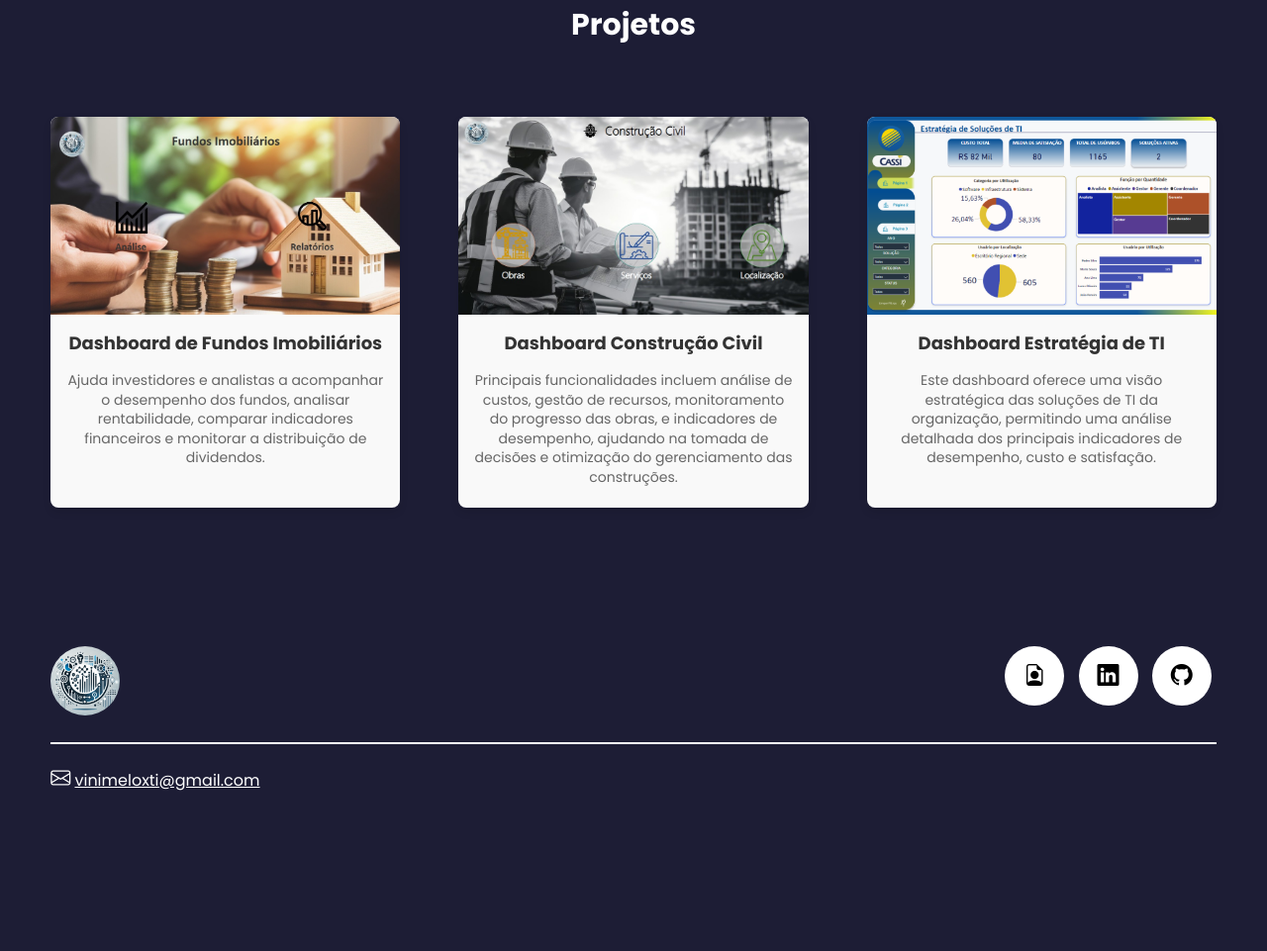
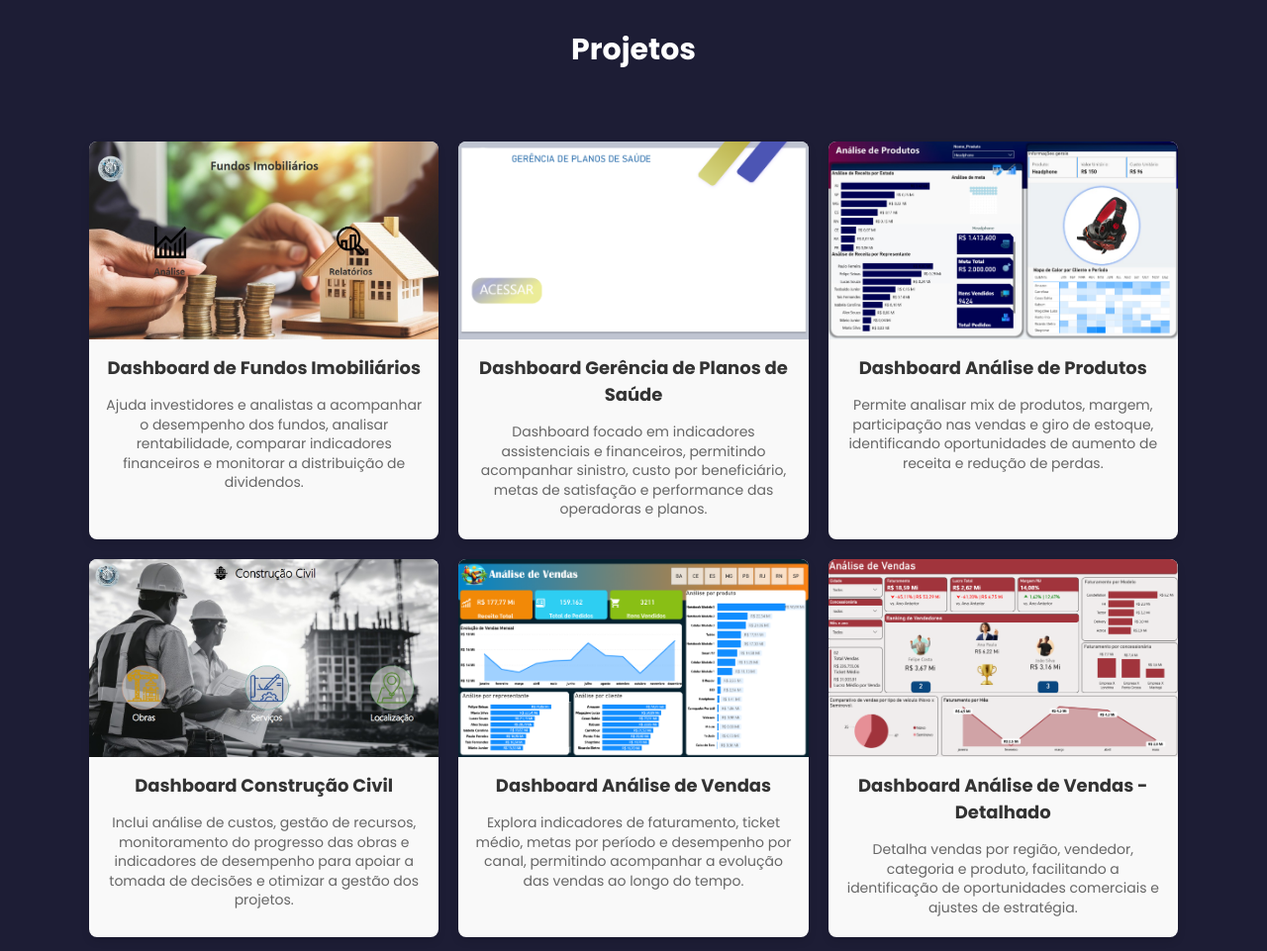
Before and after one commit to ViniPingu/SiteVini, a plain HTML site: page index.html in a window 1280 px wide. Shown: the part 1331-2292 px from the top of the page at 99% size. Before the commit the page ends 2193 px from the top, so only its background shows below. Drawn offline with nearby package versions, Linux system fonts and the light colour scheme.

Commit message:
Atualiza portfólio, imagens e link do GitHub

```diff
--- a/index.html
+++ b/index.html
@@ -51,9 +51,7 @@
              <div class="flex">
                  <div class="txt-topo-site">
                     <h1>Olá, me chamo Vinicius!</h1>
-                    <p>Meu portfólio destaca uma série de projetos voltados para a criação de dashboards estratégicos que atendem a múltiplas áreas de negócio.
-                    Cada painel foi desenvolvido com o objetivo de transformar dados complexos em insights visuais claros e acionáveis,
-                    facilitando a tomada de decisões estratégicas.</p>
+                    <p>Sou Analista de Dados especializado em transformar bases complexas em dashboards claros e acionáveis. Atuo em todo o ciclo de dados da extração e tratamento (ETL) à modelagem e visualização usando Power BI, SQL Server e Python para apoiar decisões estratégicas.</p>
                   <div class="btn-cotato">
                   <a href="#"></a>
                   </div>
@@ -127,12 +125,9 @@
 
            <div class="txt-sobre">
              <h2>Sobre Mim!</h2>
-             <p>Sou analista de dados com 2 anos de experiência em desenvolvimento de rotinas ETL,
-             garantindo a integridade dos dados. Especialista em Power BI para criar dashboards estratégicos e SQL Server para consultas complexas.
-             Possuo conhecimento em Python para extração de dados via API.
-             Analítico, orientado a resultados e colaborativo, com forte habilidade em resolver problemas.</p>
+             <p>Sou Analista de Dados com experiência em toda a jornada dos dados, desde a extração em APIs e bancos relacionais até a construção de modelos e dashboards para a alta gestão. Atuei em projetos nas áreas de educação, indústria alimentícia e relacionamento com o cliente, desenvolvendo rotinas de ETL em Python e Pentaho, modelagem de dados em SQL Server e PostgreSQL e painéis analíticos em Power BI e Metabase. Tenho foco em qualidade de dados, automação de processos e geração de indicadores que simplificam a tomada de decisão.</p>
              <div class="btn-social">
-                <a href="https://drive.google.com/file/d/1i2362ypA32CTXTFiCPgvjQFChdSM9t6L/view?usp=sharing" download="Currículo-vitinew.pdf"><button><i class="bi bi-file-earmark-person"></i></button></a>
+                <a href="https://drive.google.com/file/d/1_lfKpQxQy6t2spah4vx7jQaSd2g4sMzi/view?usp=sharing" download="Currículo-vitinew.pdf"><button><i class="bi bi-file-earmark-person"></i></button></a>
                 <a href="https://www.linkedin.com/in/viniciusmeloxti" target="_blank"><button><i class="bi bi-linkedin"></i></button></a>
                 <a href="https://github.com/ViniPingu"><button><i class="bi bi-github"></i></button></a>
              </div>
@@ -142,42 +137,76 @@
 
     </section><!--sobre-->
 
+
     <section id="projetos" class="projeto">
       <div class="interface">
           <h2 class="titulo">Projetos</h2>
           <div class="projetos-container">
+
               <div class="projeto-box">
-                  <!-- Adicione o link ao redor da imagem -->
-                  <a href="https://app.powerbi.com/view?r=eyJrIjoiNTRlZDk5NzItOWJkOC00MzUwLThiMjctMzBiYzEyNjcxNmM4IiwidCI6ImI2OWM3NGU2LTExM2UtNDdjOC04MmRlLWQxYTI3ODI1MzdhYyJ9" target="_blank">
+                  <a href="https://app.powerbi.com/view?r=eyJrIjoiNTUwZWY3MzgtNzQ3OS00NjFkLWI4OTctMTE5NTU1ZmI4OGM2IiwidCI6Ijc3NzBlYjVhLWFjZDYtNDQyNi04ZDdhLTJhMmQzMTA1YzVmZiJ9" target="_blank">
                       <div class="img-projeto" style="background-image: url(images/projetoimo.png);">
-                         <div class="overlay">Dashboard de Fundos Imobiliários</div>
-
+                          <div class="overlay">Dashboard de Fundos Imobiliários</div>
                       </div>
                   </a>
                   <h3>Dashboard de Fundos Imobiliários</h3>
                   <p>Ajuda investidores e analistas a acompanhar o desempenho dos fundos, analisar rentabilidade, comparar indicadores financeiros e monitorar a distribuição de dividendos.</p>
               </div>
+
               <div class="projeto-box">
-                  <a href="https://app.powerbi.com/view?r=eyJrIjoiNWJhMTI5MGUtNDIyYy00ODQwLTkzMDUtYmVlNTBmMDE1NWIwIiwidCI6ImI2OWM3NGU2LTExM2UtNDdjOC04MmRlLWQxYTI3ODI1MzdhYyJ9" target="_blank">
-                      <div class="img-projeto" style="background-image: url(images/construçãocivil.png);">
-                        <div class="overlay">Dashboard Construção Civil</div>
+                  <a href="https://app.powerbi.com/view?r=eyJrIjoiYjI2NTUwYTktZTc1ZC00NGZmLTk2M2UtM2Y5NzQ1M2FlNjJiIiwidCI6Ijc3NzBlYjVhLWFjZDYtNDQyNi04ZDdhLTJhMmQzMTA1YzVmZiJ9" target="_blank">
+                      <div class="img-projeto" style="background-image: url(images/gerencia-planos-saude.png);">
+                          <div class="overlay">Dashboard Gerência de Planos de Saúde</div>
+                      </div>
+                  </a>
+                  <h3>Dashboard Gerência de Planos de Saúde</h3>
+                  <p>Dashboard focado em indicadores assistenciais e financeiros, permitindo acompanhar sinistro, custo por beneficiário, metas de satisfação e performance das operadoras e planos.</p>
+              </div>
+
+              <div class="projeto-box">
+                  <a href="https://app.powerbi.com/view?r=eyJrIjoiYjIwYmY5ZmUtZTA2Ni00YmEyLWI2YWMtZDMzZTlhY2NhYTUwIiwidCI6ImI4MTVhMTJlLWQ3YzMtNDkzZC1hNWIwLTZjMTdiYjhhNTFlMyJ9" target="_blank">
+                      <div class="img-projeto" style="background-image: url(images/analise-produtos.png);">
+                          <div class="overlay">Dashboard Análise de Produtos</div>
+                      </div>
+                  </a>
+                  <h3>Dashboard Análise de Produtos</h3>
+                  <p>Permite analisar mix de produtos, margem, participação nas vendas e giro de estoque, identificando oportunidades de aumento de receita e redução de perdas.</p>
+              </div>
+
+              <div class="projeto-box">
+                  <a href="https://app.powerbi.com/view?r=eyJrIjoiM2RiZjk5YmUtYWI1MC00M2M1LWFkMTItYjQ2OTc5MWI2MjdlIiwidCI6Ijc3NzBlYjVhLWFjZDYtNDQyNi04ZDdhLTJhMmQzMTA1YzVmZiJ9&disablecdnExpiration=1764985162" target="_blank">
+                      <div class="img-projeto" style="background-image: url(images/construç╞ocivil.png);">
+                          <div class="overlay">Dashboard Construção Civil</div>
                       </div>
                   </a>
                   <h3>Dashboard Construção Civil</h3>
-                  <p>Principais funcionalidades incluem análise de custos, gestão de recursos, monitoramento do progresso das obras, e indicadores de desempenho, ajudando na tomada de decisões e otimização do gerenciamento das construções.</p>
+                  <p>Inclui análise de custos, gestão de recursos, monitoramento do progresso das obras e indicadores de desempenho para apoiar a tomada de decisões e otimizar a gestão dos projetos.</p>
               </div>
+
               <div class="projeto-box">
-                  <a href="https://app.powerbi.com/view?r=eyJrIjoiOTViOTNjMDAtMzc5ZC00MzQ2LWFiYTUtOTliZDlmMDIxNWIwIiwidCI6ImI2OWM3NGU2LTExM2UtNDdjOC04MmRlLWQxYTI3ODI1MzdhYyJ9" target="_blank">
-                      <div class="img-projeto" style="background-image: url(images/capapowerbi.png);">
-                        <div class="overlay">Dashboard Estratégia de TI</div>
+                  <a href="https://app.powerbi.com/view?r=eyJrIjoiZTRmNGE1NzgtODNiZS00YzQwLWFkMGYtYjQ4MDFiNWI5OTFhIiwidCI6ImI4MTVhMTJlLWQ3YzMtNDkzZC1hNWIwLTZjMTdiYjhhNTFlMyJ9" target="_blank">
+                      <div class="img-projeto" style="background-image: url(images/analise-vendas-1.png);">
+                          <div class="overlay">Dashboard Análise de Vendas</div>
                       </div>
                   </a>
-                  <h3>Dashboard Estratégia de TI</h3>
-                  <p>Este dashboard oferece uma visão estratégica das soluções de TI da organização, permitindo uma análise detalhada dos principais indicadores de desempenho, custo e satisfação.</p>
+                  <h3>Dashboard Análise de Vendas</h3>
+                  <p>Explora indicadores de faturamento, ticket médio, metas por período e desempenho por canal, permitindo acompanhar a evolução das vendas ao longo do tempo.</p>
               </div>
+
+              <div class="projeto-box">
+                  <a href="https://app.powerbi.com/view?r=eyJrIjoiYzdhMGNjYjUtMzJlZi00ZGY2LTllYWMtNmMyZGFjZjhmZWVmIiwidCI6ImI4MTVhMTJlLWQ3YzMtNDkzZC1hNWIwLTZjMTdiYjhhNTFlMyJ9" target="_blank">
+                      <div class="img-projeto" style="background-image: url(images/analise-vendas-detalhado.png);">
+                          <div class="overlay">Dashboard Análise de Vendas - Detalhado</div>
+                      </div>
+                  </a>
+                  <h3>Dashboard Análise de Vendas - Detalhado</h3>
+                  <p>Detalha vendas por região, vendedor, categoria e produto, facilitando a identificação de oportunidades comerciais e ajustes de estratégia.</p>
+              </div>
+
           </div>
       </div>
   </section>
+
 
 
 </main>
@@ -190,7 +219,7 @@
           <img src="images/logo.png" alt="">
         </div>
         <div class="btn-social">
-          <a href="https://drive.google.com/file/d/1i2362ypA32CTXTFiCPgvjQFChdSM9t6L/view?usp=sharing" download="Currículo-vitinew.pdf"><button><i class="bi bi-file-earmark-person"></i></button></a>
+          <a href="https://drive.google.com/file/d/1_lfKpQxQy6t2spah4vx7jQaSd2g4sMzi/view?usp=sharing" download="Currículo-vitinew.pdf"><button><i class="bi bi-file-earmark-person"></i></button></a>
           <a href="https://www.linkedin.com/in/viniciusmeloxti" target="_blank"><button><i class="bi bi-linkedin"></i></button></a>
           <a href="https://github.com/ViniPingu"><button><i class="bi bi-github"></i></button></a>
       </div>
--- a/style.css
+++ b/style.css
@@ -246,7 +246,8 @@ section.projeto {
 
 .projetos-container {
     display: flex;
-    justify-content: space-between;
+    flex-wrap: wrap;
+    justify-content: center;
     gap: 20px;
     margin-top: 70px;
 }
@@ -424,3 +425,15 @@ footer .line-footer p a{
 
 
 }
+
+@media (max-width: 900px) {
+    .projeto-box {
+        width: 45%;
+    }
+}
+
+@media (max-width: 600px) {
+    .projeto-box {
+        width: 100%;
+    }
+}
```
Also changed, not shown: images/analise-produtos.png (added), images/analise-vendas-1.png (added), images/analise-vendas-detalhado.png (added), images/construç╞ocivil.png (renamed from images/construçãocivil.png), images/gerencia-planos-saude.png (added).
